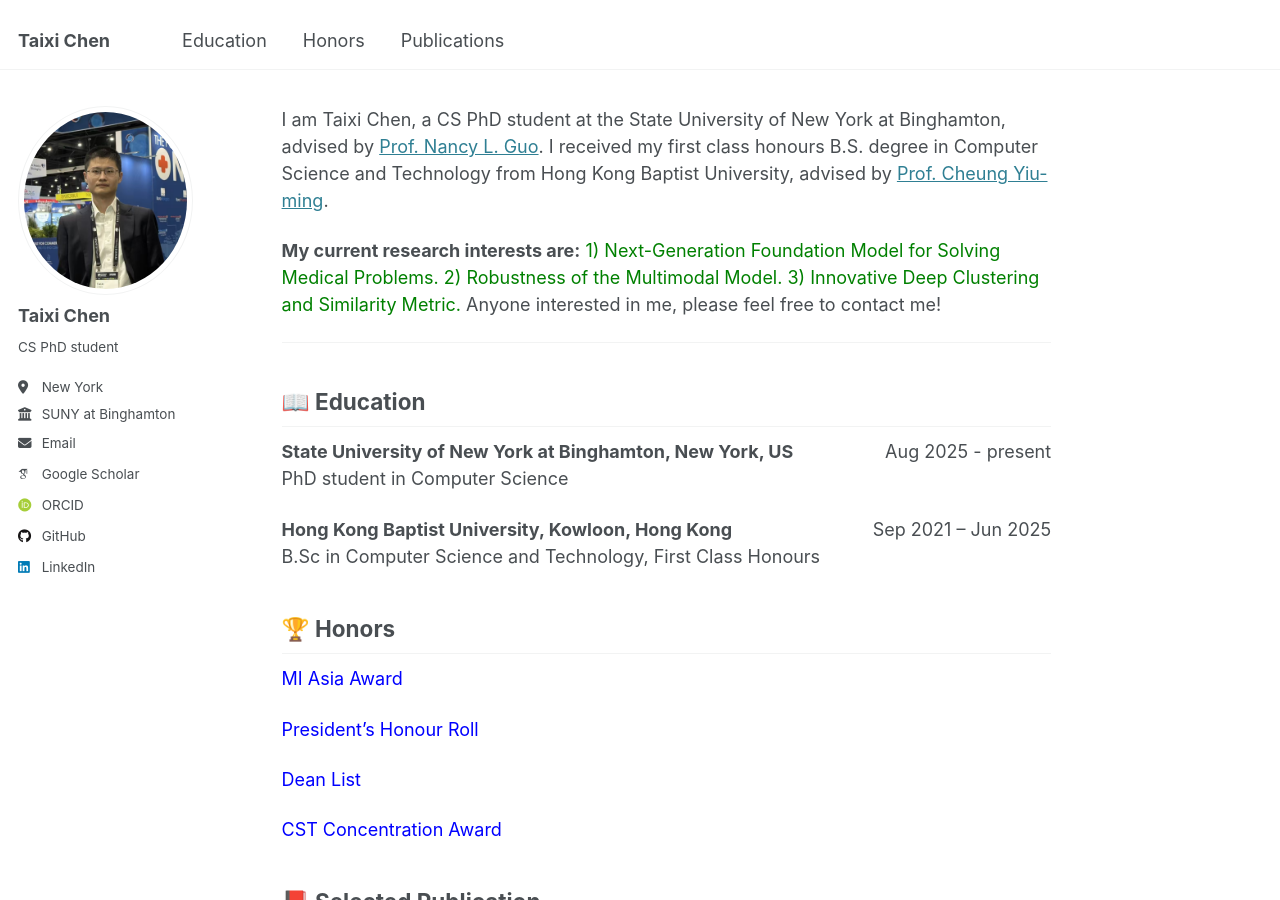
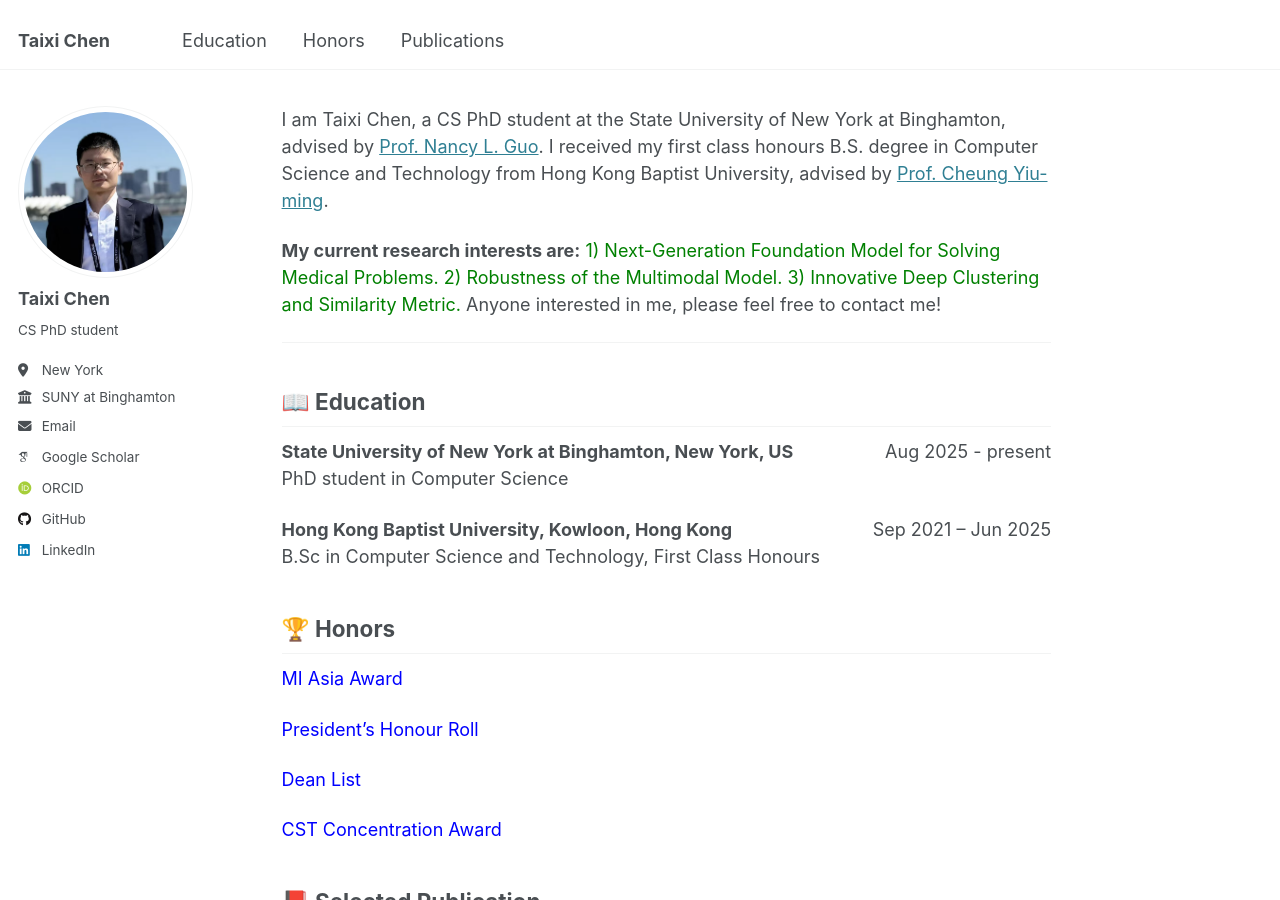
Before and after one commit to Taixi-CHEN/Taixi-Chen.github.io, a Jekyll site: the page built from _pages/about.md, in a window 1280 px wide and 900 px high. Built offline with Jekyll 4.4.1, drawn with Linux system fonts in a browser that asks for light colours; some web fonts are replaced.

Commit message:
Update author avatar image filename

```diff
--- a/_config.yml
+++ b/_config.yml
@@ -23,7 +23,7 @@ repository               : "Taixi-Chen/Taixi-Chen.github.io"
 #               Additional customization can be done by editing /_includes/author-profile.html
 author:
   # Biographic information
-  avatar           : "profilex.png"
+  avatar           : "profiles.png"
   name             : "Taixi Chen"
   pronouns         : # example: "she/her"
   bio              : "CS PhD student"
```
